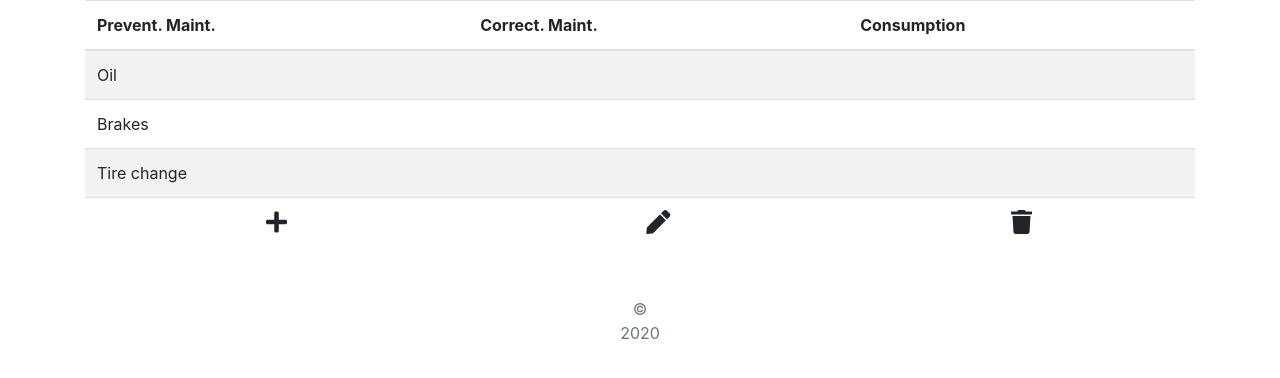
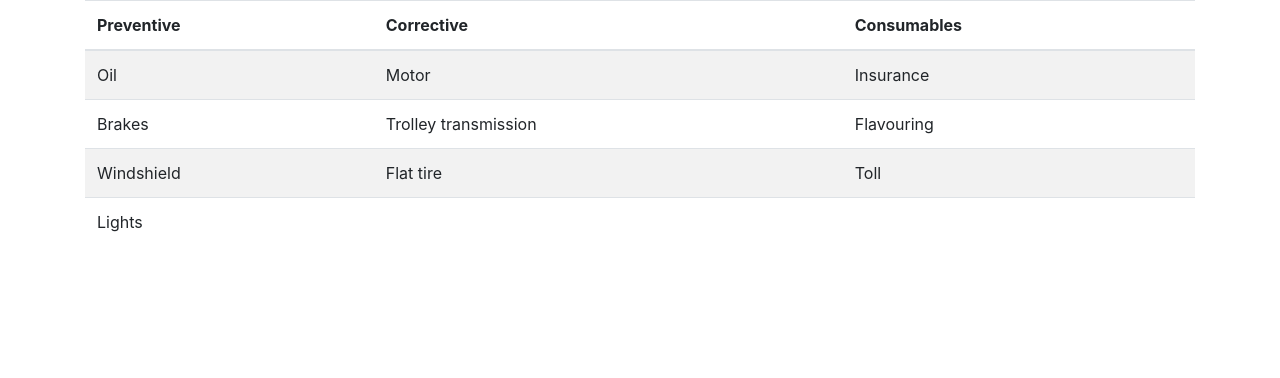
Before and after one commit to mmanumos/chronocar, a Flask app: page /categories in a window 1280 px wide. Shown: the part 62-440 px from the top of the page. Run offline with Flask 2, Linux system fonts and the light colour scheme; some libraries are stand-ins or nearby versions.

Commit message:
[Feature] panel modified:   templates/base.html modified:   templates/categories.html modified:   templates/panel.html modified:   templates/settings.html

```diff
--- a/templates/base.html
+++ b/templates/base.html
@@ -12,7 +12,7 @@
 
 <body>
     <nav class="navbar navbar-expand-lg navbar-light bg-light" style="border-bottom: 1px solid black;">
-        <a class="navbar-brand" href="#">
+        <a class="navbar-brand" href="panel">
             <i class="fas fa-wallet"></i>
         </a>
         <p style="font-weight: bold; font-size: larger;">
@@ -46,7 +46,6 @@
         {% block content %}{% endblock %}
     </main>
     <footer class="container-fluid text-center">
-        <p class="mt-5 mb-3 text-muted">&copy;<br>2020</p>
     </footer>
 </body>
 <script type="text/javascript" src="https://code.jquery.com/jquery-3.5.1.slim.min.js"></script>
@@ -55,4 +54,6 @@
 <script type="text/javascript" src="https://stackpath.bootstrapcdn.com/bootstrap/4.5.0/js/bootstrap.min.js"></script>
 <script type="text/javascript" src="{{ url_for('static', filename='scripts/login.js') }}"></script>
 <script type="text/javascript" src="{{ url_for('static', filename='scripts/expenses.js') }}"></script>
+<script type="text/javascript" src="{{ url_for('static', filename='scripts/panel.js') }}"></script>
+
 </html>
--- a/templates/categories.html
+++ b/templates/categories.html
@@ -7,32 +7,39 @@ Categories
 <table class="table table-striped">
     <thead>
         <tr>
-            <th scope="col">Prevent. Maint.</th>
-            <th scope="col">Correct. Maint.</th>
-            <th scope="col">Consumption</th>
+            <th scope="col">Preventive</th>
+            <th scope="col">Corrective</th>
+            <th scope="col">Consumables</th>
         </tr>
     </thead>
     <tbody>
         <tr>
             <td>Oil</td>
+            <td>Motor</td>
+            <td>Insurance</td>
+        </tr>
+        <tr>
+            <td>Brakes</td>
+            <td>Trolley transmission</td>
+            <td>Flavouring</td>
+        </tr>
+        <tr>
+            <td>Windshield</td>
+            <td>Flat tire</td>
+            <td>Toll</td>
+        </tr>
+        <tr>
+            <td>Lights</td>
             <td></td>
             <td></td>
         </tr>
-        <tr>
-            <td>Brakes</td>
-            <td></td>
-            <td></td>
-        </tr>
-        <tr>
-            <td>Tire change</td>
-            <td></td>
-            <td></td>
-        </tr>
+        <!--
         <tr class="text-center">
             <td><i class="fas fa-plus"></i></td>
             <td><i class="fas fa-pen"></i></td>
             <td><i class="fas fa-trash"></i></td>
         </tr>
+        -->
     </tbody>
 </table>
 {% endblock %}
--- a/templates/panel.html
+++ b/templates/panel.html
@@ -3,7 +3,7 @@
 Panel
 {% endblock %}
 {% block content %}
-<p class="text-center" class="mt-2">Last mileage :<spam id="last_mileage">
+<p class="text-center" class="mt-2" style="font-weight: bold;">Last mileage : <spam id="last_mileage">
     </spam>
 </p>
 <div class="row text-center my-4">
@@ -34,8 +34,8 @@ Panel
     </div>
 </div>
 <p class="text-center">
-<h4><i class="fas fa-exclamation-triangle text-warning">
-    </i> &nbsp;Alerts - Preventive Maintenance</h4>
+<h5><i class="fas fa-exclamation-triangle text-warning">
+    </i> &nbsp;Alerts - Preventive Maintenance</h5>
 </p>
 <table class="table table-striped">
     <thead>
```
Also changed, not shown: templates/settings.html (+5 -4 lines).
